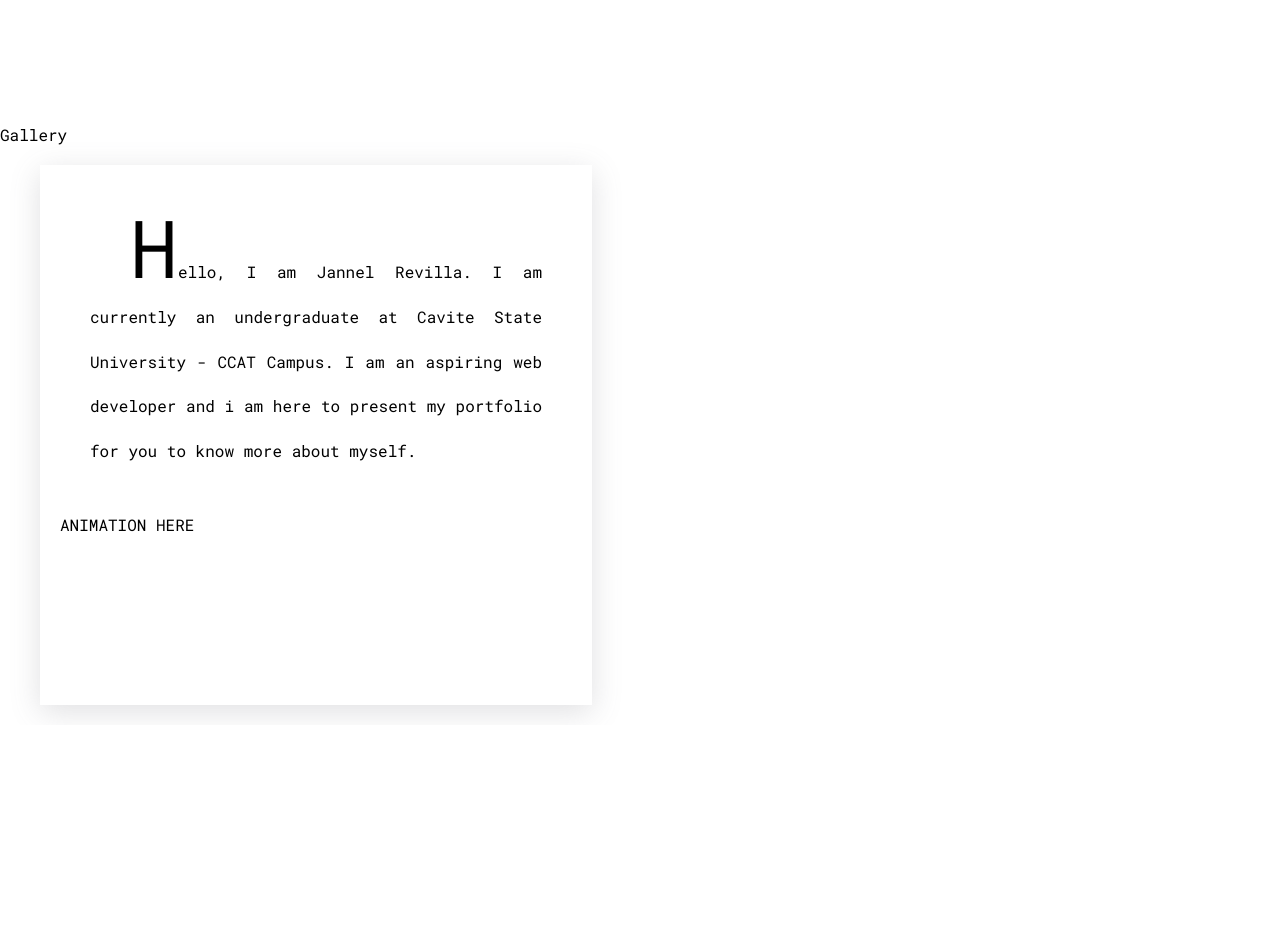
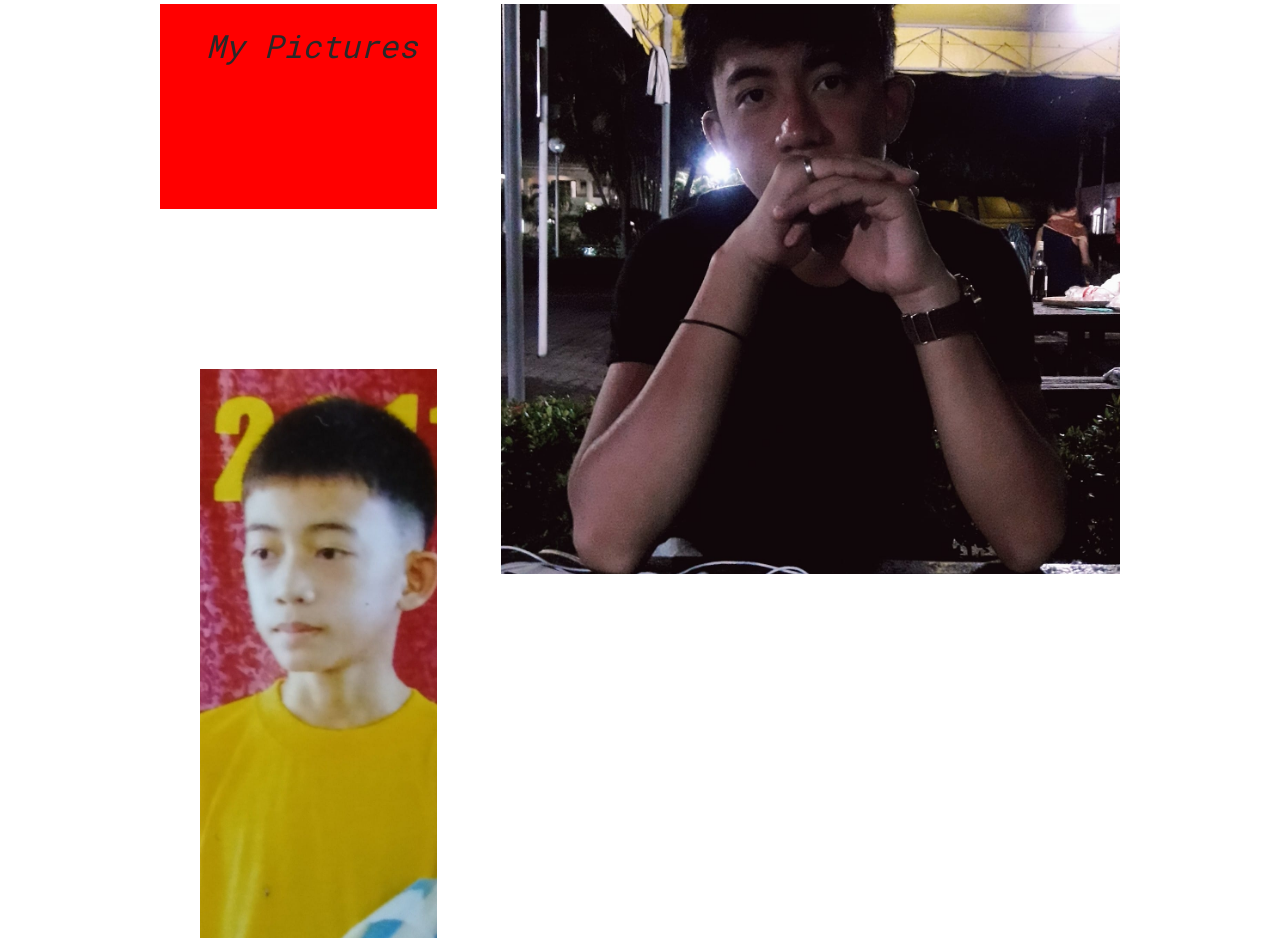
Before and after one commit to ProgrammerJaneki/MyPortfolio, a plain HTML site: page index.html in a window 1280 px wide. Shown: the part 1796-2737 px from the top of the page. Before the commit the page ends 2521 px from the top, so only its background shows below. Drawn offline with Linux system fonts and the light colour scheme.

Commit message:
Starting with Gallery Section

```diff
--- a/index.html
+++ b/index.html
@@ -56,7 +56,7 @@
             <i class="fa-solid fa-minus"></i>
          </a>
          <div class="nav-details3"><span>Education</span></div> -->
-         <a href="" class="page-nav nav4">
+         <a href="#gallery-section" class="page-nav nav4">
             <i class="fa-solid fa-minus"></i>
          </a>
          <div class="nav-details4"><span>Gallery</span></div>
@@ -535,8 +535,31 @@
          </div>
       </section>
       <!-- Gallery Secton -->
-      <section class="gallery-section">
-         <div class="gallery-container">Gallery</div>
+      <section class="gallery-section" id="gallery-section">
+         <div class="gallery-container">
+            <div class="gallery-item my-pictures"><span>My Pictures</span></div>
+            <figure class="gallery-item gallery-item-1">
+               <img
+                  src="/images/mypics/Black.jpg"
+                  alt="image"
+                  class="gallery-image"
+               />
+            </figure>
+            <figure class="gallery-item gallery-item-2">
+               <img
+                  src="/images/mypics/Kid.jpg"
+                  alt="image"
+                  class="gallery-image"
+               />
+            </figure>
+            <figure class="gallery-item gallery-item-3">
+               <img
+                  src="/images/mypics/Me.png"
+                  alt="image"
+                  class="gallery-image"
+               />
+            </figure>
+         </div>
       </section>
       <article class="home-intro">
          <p>
--- a/style.css
+++ b/style.css
@@ -231,10 +231,10 @@ nav {
 /* Personal Details Section */
 .personal-section {
    /* align-items: center; */
-   /* background-color: bisque ; */
+   background-color: bisque ;
    display: flex;
    /* max-height: 85vh; */
-   height: 125vh;
+   height: 105vh;
    /* justify-content: center; */
    /* margin: 100px 60px; */
    margin: 0 60px;
@@ -525,3 +525,72 @@ nav {
 .html, .angular, .spring, .git{
    height: 2.6rem;
 } */
+.gallery-section {
+   /* background-color: #455EB5; */
+   height: 500vh;  /* Adjustable Height */
+   margin: 0 60px;
+}
+/* fr = fraction */
+.gallery-container {
+   /* background-color: antiquewhite; */
+   display: grid;
+   grid-template-columns: repeat(6, 1fr);
+   grid-template-rows: repeat(8, 16vw);
+   grid-gap: 10rem 4rem;
+   /* gap: 50px; */
+   height: 80%;
+   margin: 40px 100px;
+}
+.my-pictures {
+   /* align-items: center; */
+   background-color: red;
+   color: var(--text-font-darker);
+   display: flex;
+   font-size: 2rem;
+   justify-content: end;
+   font-style: italic;
+   /* justify-content: center; */
+   grid-column-start: 1;
+   grid-column-end: 3;
+   grid-row-start: 1;
+   grid-row-end: 2;
+   padding: 20px;
+}
+.gallery-image {
+   width: 100%;
+   height: 100%;
+   object-fit: cover;
+}
+.gallery-item-1 {
+   /* background-color: blue; */
+   /* padding: 20px; */
+   height: auto;
+   /* height: 700px; */
+   grid-row-start: 1;
+   grid-row-end: 3;
+   grid-column-start: 3;
+   grid-column-end: 7;
+}
+.gallery-item-2 {
+   background-color: green;
+   margin-left: 40px;
+   /* margin-top: 200px; */
+   grid-column-start: 1;
+   grid-column-end: 3;
+   grid-row-start: 2;
+   grid-row-end: 4;
+}
+.gallery-item-3 {
+   background-color: yellow;
+   padding: 20px;
+   grid-column-start: 1;
+   grid-column-end: 4;
+   grid-row-start: 4;
+   grid-row-end: 6;
+}
+/* .solo-my-pictures {
+   object-fit: cover;
+   border: solid #5643CC 3px;
+   width: 100px;
+   height: 100px;
+} */
```
Also changed, not shown: images/mypics/Black.jpg (added), images/mypics/Kid.jpg (added), images/mypics/Me.png (added), images/mypics/Perps.jpg (added), images/mypics/PerpsPink.jpg (added), images/mypics/Shadow.jpg (added).
